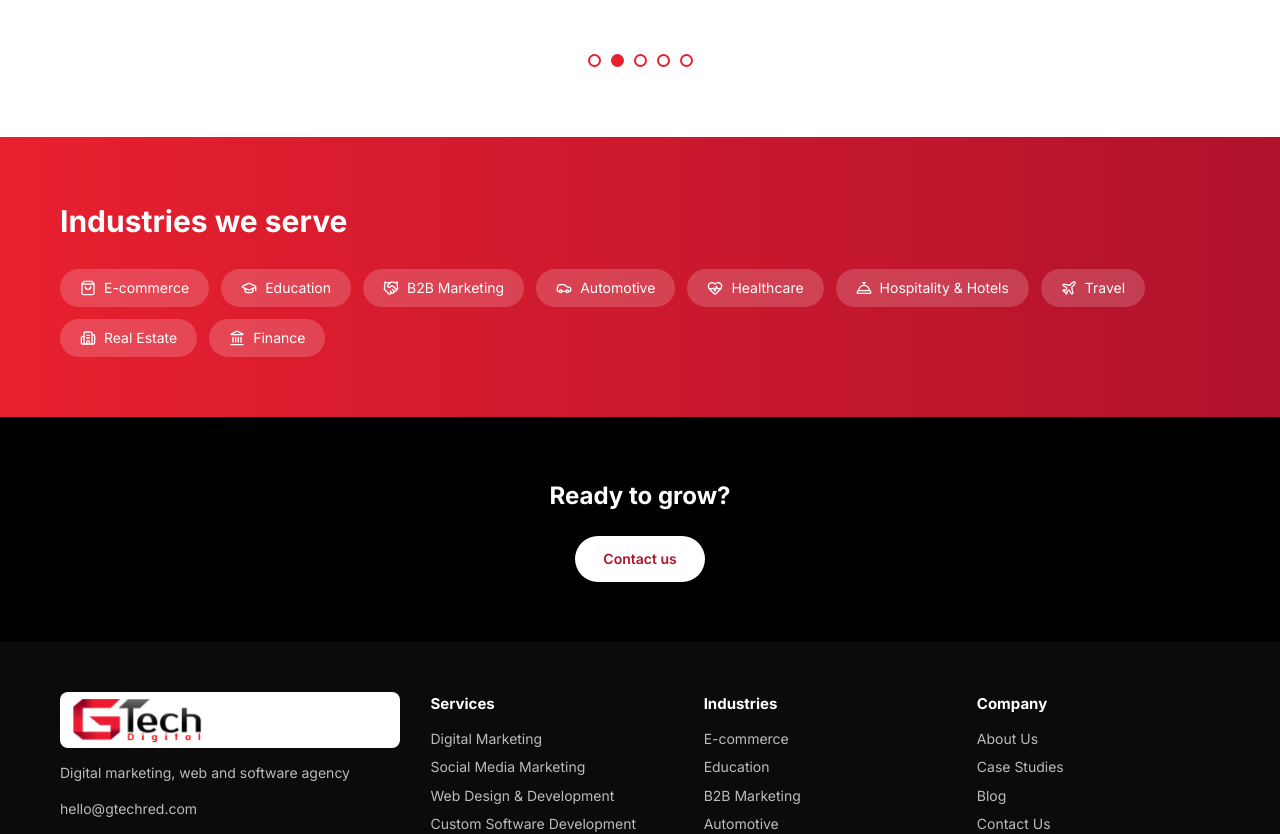
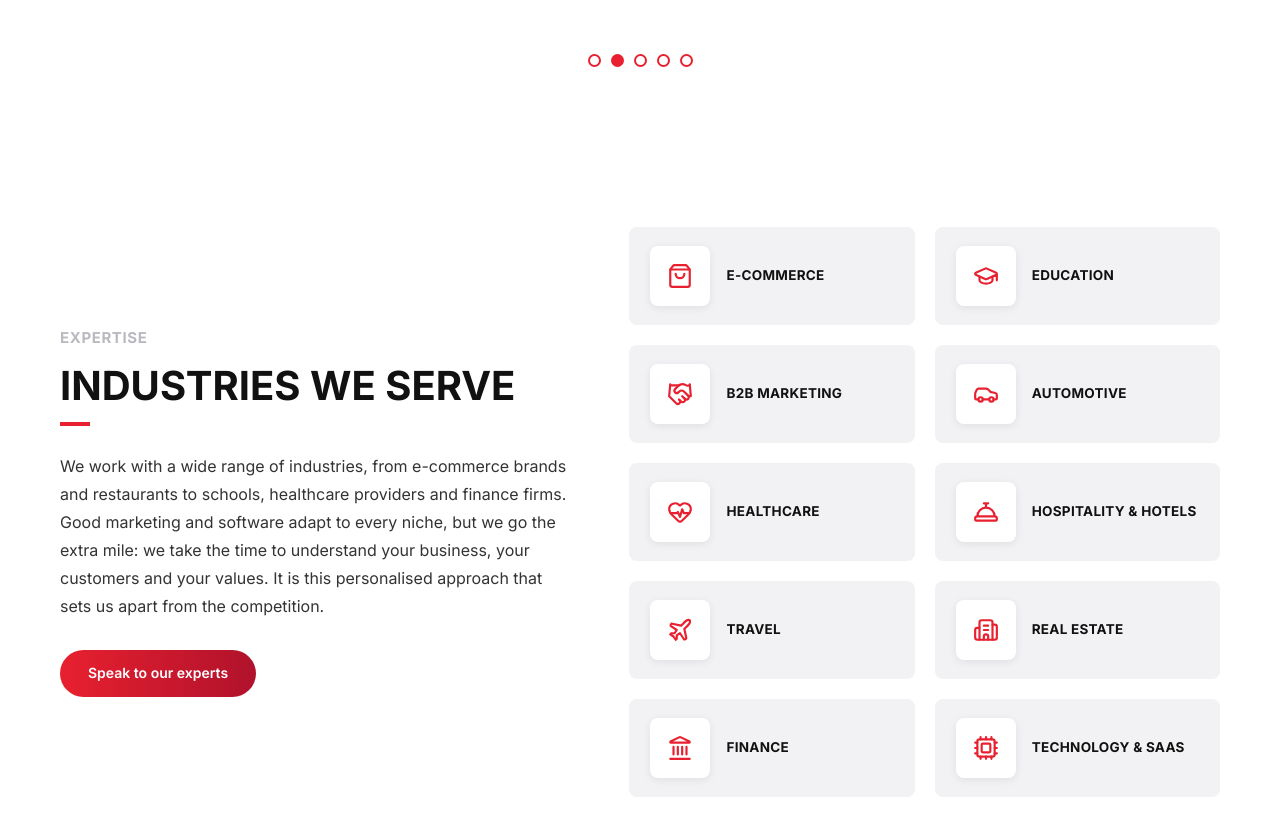
Before and after one commit to rokibulchefonline-beep/Gtech-Red, a Next.js app: page / in a window 1280 px wide. Shown: the part 7600-8434 px from the top of the page. Built offline with nearby package versions, Linux system fonts and the light colour scheme; no server answers; the database is empty.

Commit message:
Add Industries We Serve section with 10 industries
Co-Authored-By: Claude Sonnet 5.5 <noreply@anthropic.com>
Claude-Session: https://claude.ai/code/session_01GDNW7dKZ4rHRtRMvJ33qJr

```diff
--- a/app/globals.css
+++ b/app/globals.css
@@ -214,3 +214,17 @@ a{color:inherit;text-decoration:none}
 .avatars i:first-child{margin-left:0}.avatars em{font-style:normal;font-size:13px;color:#444;margin-left:10px}
 @media(max-width:800px){.results-grid{grid-template-columns:1fr}.ring-wrap{flex-direction:column;align-items:flex-start}}
 @media(prefers-reduced-motion:reduce){.bar,.draw,.area,.dot,.ring-arc{transition:none}}
+/* industries */
+.ind{background:#fff;padding:90px 0}
+.ind-grid{display:grid;grid-template-columns:1fr 1.15fr;gap:56px;align-items:center}
+.ind-eyebrow{margin:0 0 14px;font-size:15px;font-weight:700;letter-spacing:.04em;text-transform:uppercase;color:#b9b9c0}
+.ind h2{margin:0;font-size:clamp(28px,3.6vw,40px);line-height:1.1;font-weight:700;text-transform:uppercase}
+.ind-rule{display:block;width:30px;height:4px;background:var(--pink);margin:14px 0 26px}
+.ind-copy>p:not(.ind-eyebrow){margin:0 0 30px;font-size:16px;line-height:1.75;color:#333}
+.ind-cards{display:grid;grid-template-columns:repeat(2,1fr);gap:20px}
+.ind-card{display:flex;align-items:center;gap:16px;background:#f2f2f4;border-radius:8px;padding:18px 20px;border:1px solid transparent;transition:transform .2s,border-color .2s,box-shadow .2s}
+.ind-card:hover{transform:translateY(-3px);border-color:var(--pink);box-shadow:0 10px 26px rgba(232,32,47,.14)}
+.ind-ico{flex:none;width:60px;height:60px;border-radius:8px;background:#fff;color:var(--pink);display:grid;place-items:center;box-shadow:0 2px 8px rgba(0,0,0,.08)}
+.ind-card b{font-size:13.5px;letter-spacing:.02em;text-transform:uppercase;line-height:1.3}
+@media(max-width:900px){.ind-grid{grid-template-columns:1fr;gap:36px}}
+@media(max-width:520px){.ind-cards{grid-template-columns:1fr}}
--- a/app/page.tsx
+++ b/app/page.tsx
@@ -1,14 +1,15 @@
 import Icon from '@/components/Icon';
-import { groupIcons, industryIcons, serviceIcons } from '@/lib/icons';
+import { groupIcons } from '@/lib/icons';
 import Link from 'next/link';
 import OurServices from '@/components/OurServices';
 import BrandGrid from '@/components/BrandGrid';
 import WhoWeAre from '@/components/WhoWeAre';
+import IndustriesSection from '@/components/IndustriesSection';
 import StatsBar from '@/components/StatsBar';
 import Results from '@/components/Results';
 import Testimonials from '@/components/Testimonials';
 import CaseStudies from '@/components/CaseStudies';
-import { industries, site } from '@/lib/data';
+import { site } from '@/lib/data';
 
 export const dynamic = 'force-dynamic';
 
@@ -44,14 +45,7 @@ export default async function Home() {
       <Results />
       <Testimonials />
 
-      <section className="grad">
-        <div className="wrap">
-          <h2>Industries we serve</h2>
-          <div className="chips">
-            {industries.map((i) => <Link key={i.slug} href={`/industries/${i.slug}`}><Icon name={industryIcons[i.slug]} size={16} /> {i.name}</Link>)}
-          </div>
-        </div>
-      </section>
+      <IndustriesSection />
 
       <section className="cta">
         <div className="wrap"><h2>Ready to grow?</h2><Link className="btn light" href="/contact">Contact us</Link></div>
--- /dev/null
+++ b/components/IndustriesSection.tsx
@@ -0,0 +1,33 @@
+import Link from 'next/link';
+import Icon from '@/components/Icon';
+import { industries } from '@/lib/data';
+import { industryIcons } from '@/lib/icons';
+
+export default function IndustriesSection() {
+  return (
+    <section className="ind">
+      <div className="wrap ind-grid">
+        <div className="ind-copy">
+          <p className="ind-eyebrow">Expertise</p>
+          <h2>Industries We Serve</h2>
+          <span className="ind-rule" />
+          <p>
+            We work with a wide range of industries, from e-commerce brands and restaurants to schools,
+            healthcare providers and finance firms. Good marketing and software adapt to every niche, but we
+            go the extra mile: we take the time to understand your business, your customers and your values.
+            It is this personalised approach that sets us apart from the competition.
+          </p>
+          <Link className="btn" href="/contact">Speak to our experts</Link>
+        </div>
+        <div className="ind-cards">
+          {industries.map((i) => (
+            <Link key={i.slug} href={`/industries/${i.slug}`} className="ind-card">
+              <span className="ind-ico"><Icon name={industryIcons[i.slug]} size={26} /></span>
+              <b>{i.name}</b>
+            </Link>
+          ))}
+        </div>
+      </div>
+    </section>
+  );
+}
--- a/lib/data.ts
+++ b/lib/data.ts
@@ -80,7 +80,7 @@ export const services: ServiceGroup[] = Object.entries(groups).map(([title, g])
 
 export const industries = [
   'E-commerce', 'Education', 'B2B Marketing', 'Automotive', 'Healthcare',
-  'Hospitality & Hotels', 'Travel', 'Real Estate', 'Finance',
+  'Hospitality & Hotels', 'Travel', 'Real Estate', 'Finance', 'Technology & SaaS',
 ].map((name) => ({ name, slug: slugify(name) }));
 
 export const budgets = [
--- a/lib/icon-data.ts
+++ b/lib/icon-data.ts
@@ -52,6 +52,11 @@ export const iconData: Record<string, { body: string; w: number; h: number }> =
   },
   "lucide:concierge-bell": {
     "body": "<path fill=\"none\" stroke=\"currentColor\" stroke-linecap=\"round\" stroke-linejoin=\"round\" stroke-width=\"2\" d=\"M3 20a1 1 0 0 1-1-1v-1a2 2 0 0 1 2-2h16a2 2 0 0 1 2 2v1a1 1 0 0 1-1 1Zm17-4a8 8 0 1 0-16 0m8-12v4m-2-4h4\"/>",
+    "w": 24,
+    "h": 24
+  },
+  "lucide:cpu": {
+    "body": "<g fill=\"none\" stroke=\"currentColor\" stroke-linecap=\"round\" stroke-linejoin=\"round\" stroke-width=\"2\"><path d=\"M12 20v2m0-20v2m5 16v2m0-20v2M2 12h2m-2 5h2M2 7h2m16 5h2m-2 5h2M20 7h2M7 20v2M7 2v2\"/><rect width=\"16\" height=\"16\" x=\"4\" y=\"4\" rx=\"2\"/><rect width=\"8\" height=\"8\" x=\"8\" y=\"8\" rx=\"1\"/></g>",
     "w": 24,
     "h": 24
   },
--- a/lib/icons.ts
+++ b/lib/icons.ts
@@ -48,6 +48,7 @@ export const industryIcons: Record<string, string> = {
   travel: 'lucide:plane',
   'real-estate': 'lucide:building-2',
   finance: 'lucide:landmark',
+  'technology-saas': 'lucide:cpu',
 };
 
 export const uiIcons = {
```
